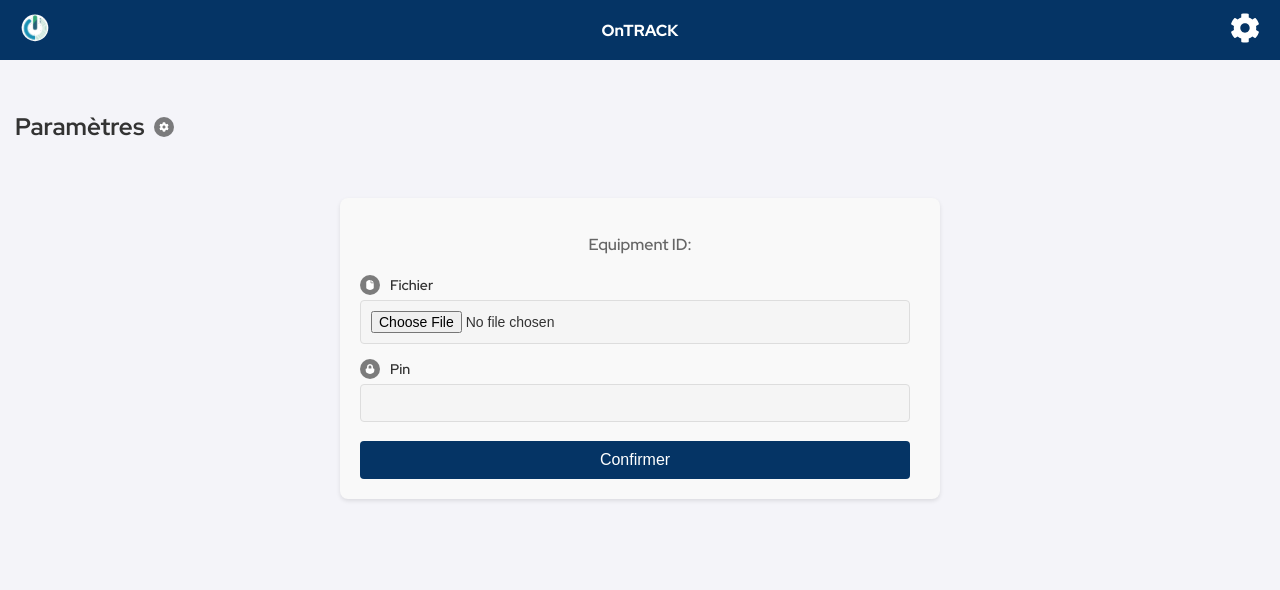
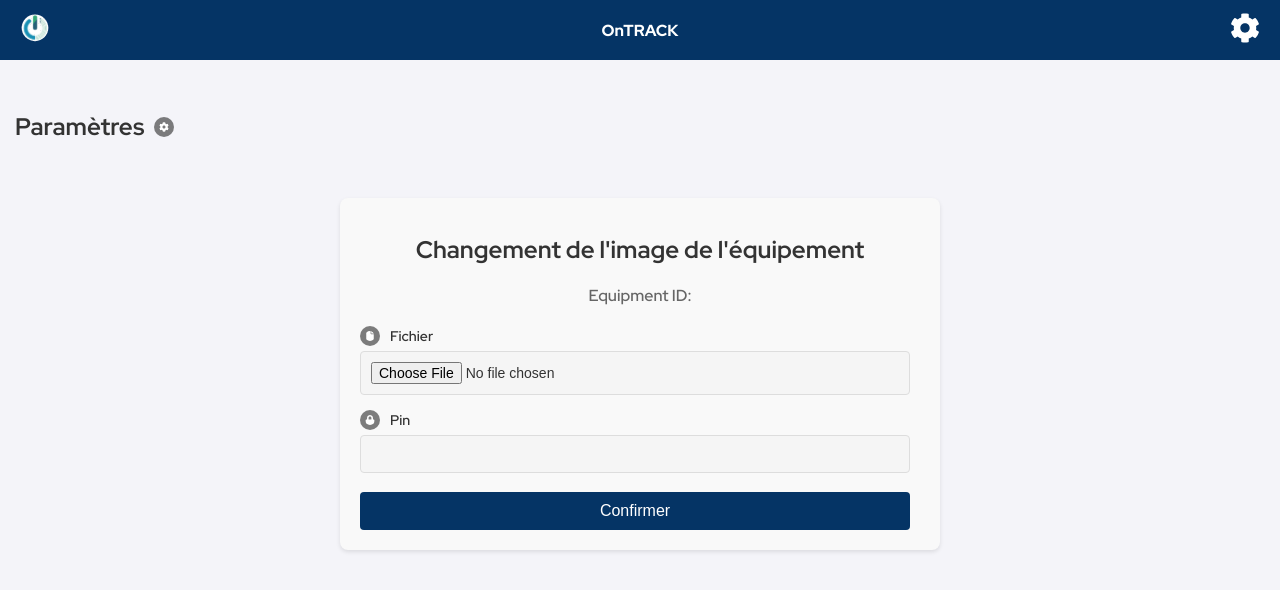
Before and after one commit to Astronaum/ontrackfront, a React (Create React App) app: page /parametres in a window 1280 px wide. Shown: the top 590 px of the page. Built offline with nearby package versions, Linux system fonts and the light colour scheme.

Commit message:
Modifying Parametre's page 2.0

```diff
--- a/src/pages/Parametres.js
+++ b/src/pages/Parametres.js
@@ -53,6 +53,7 @@ const Parametres = () => {
           <FaCog style={styles.icon} />
         </div>
         <div style={styles.container}>
+          <h1 style={styles.heading}>Changement de l'image de l'équipement</h1>
           <p style={styles.equipmentId}>Equipment ID: {equipmentId}</p>
           {error && <p style={styles.error}>{error}</p>}
           {successMessage && <p style={styles.success}>{successMessage}</p>}
@@ -114,6 +115,11 @@ const styles = {
     fontWeight: 'bold',
     color: '#333',
     marginRight: '10px',
+  },
+  heading: {
+    marginBottom: '20px',
+    fontSize: '24px',
+    color: '#333',
   },
   icon: {
     fontSize: '20px',
```
